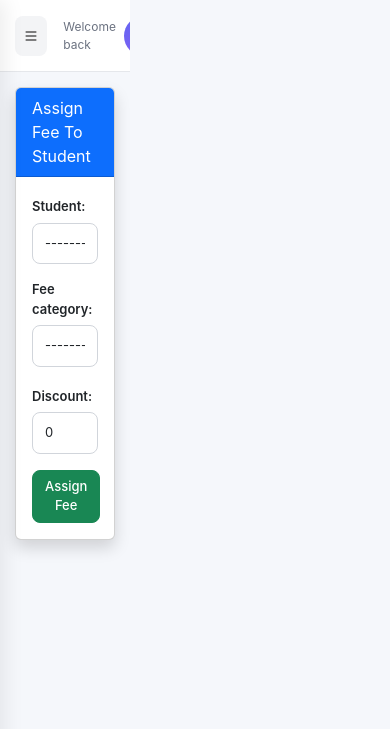
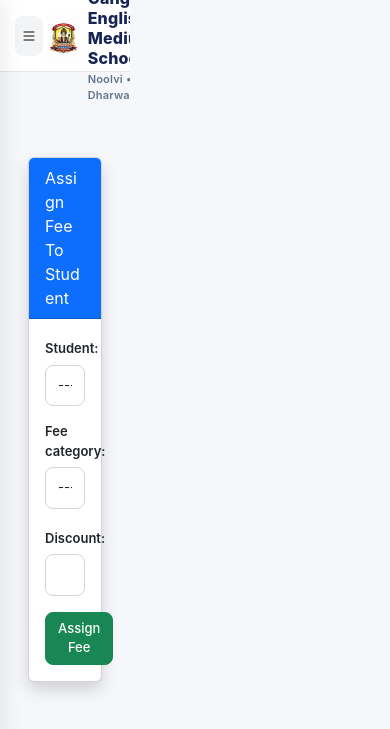
Before and after one commit to mani2000-ping747/school_management_system, a Django app: page /fees/assign/ in a window 390 px wide. Shown: the top 729 px of the page. Run offline with Django 5.2, Linux system fonts and the light colour scheme; data that the repository does not hold is empty; parts of the project's set-up code (start-up, migrations or seed data) failed here and were passed over.

Commit message:
added the logo and school name for all page

```diff
--- a/school/templates/base.html
+++ b/school/templates/base.html
@@ -1,6 +1,6 @@
 <!DOCTYPE html>
 <html lang="en">
-
+{% load static %}
 <head>
 
     <meta charset="UTF-8">
@@ -742,8 +742,7 @@
 
         .page-content {
 
-            padding: 28px;
-
+            padding: 45px 28px 28px 28px;
         }
 
 
@@ -1227,6 +1226,76 @@
         }
 
 
+
+        /* =====================================================
+        SCHOOL HEADER
+        ===================================================== */
+
+    .school-header {
+        display: flex;
+        align-items: center;
+        gap: 0;
+    }
+
+    /* Circular School Logo */
+    .school-header-logo {
+        width: 150px;
+        height: 148px;
+        padding: 2px;
+        margin-top: 30px;
+        margin-left: -15px;
+        margin-right: -5px;
+    }
+    /* School Name & Location */
+    .school-header-info {
+        display: flex;
+        flex-direction: column;
+        justify-content: center;
+        margin-left: 0;
+    }
+
+    .school-header-name {
+        font-size: 24px;
+        font-weight: 800;
+        color: #172554;
+        line-height: 1.25;
+        letter-spacing: 0.2px;
+    }
+
+    .school-header-location {
+        font-size: 14px;
+        font-weight: 600;
+        color: #64748b;
+        margin-top: 6px;
+        letter-spacing: 0.2px;
+    }
+
+
+    /* Mobile */
+    @media (max-width: 768px) {
+
+        .school-header {
+            gap: 5px;
+        }
+
+        .school-header-logo {
+            width: 55px;
+            height: 55px;
+            padding: 3px;
+            margin-top: 8px;
+            margin-right: 0;
+        }
+
+        .school-header-name {
+            font-size: 16px;
+        }
+
+        .school-header-location {
+            font-size: 11px;
+            margin-top: 3px;
+        }
+
+    }
         /* =====================================================
            ALERT
         ===================================================== */
@@ -1292,7 +1361,7 @@
 
             .page-content {
 
-                padding: 20px;
+                padding: 85px 28px 28px 28px;
 
             }
 
@@ -1328,7 +1397,7 @@
 
             .page-content {
 
-                padding: 15px;
+                padding: 85px 28px 28px 28px;
 
             }
 
@@ -1731,47 +1800,53 @@
             </button>
 
 
-            <!-- Welcome -->
-
-            <div class="welcome-text">
-
-                <small>
-                    Welcome back
-                </small>
+            <!-- School Header -->
+
+<div class="school-header">
+
+    <img
+        src="{% static 'images/school_logo.jpeg' %}"
+        alt="Shri Gangadhar English Medium High School"
+        class="school-header-logo"
+    >
+
+    <div class="school-header-info">
+
+        <div class="school-header-name">
+            Shri Gangadhar English Medium High School
+        </div>
+
+        <div class="school-header-location">
+            Noolvi • Hubli • Dist. Dharwad
+        </div>
+
+    </div>
+
+
+        <!-- User -->
+
+        <!-- <div class="user-profile">
+
+            <div class="user-avatar">
+
+                {{ request.user.username|first|upper }}
+
+            </div> -->
+
+
+            <!-- <div class="user-info">
 
                 <strong>
                     {{ request.user.username }}
                 </strong>
 
-            </div>
-
-        </div>
-
-
-        <!-- User -->
-
-        <div class="user-profile">
-
-            <div class="user-avatar">
-
-                {{ request.user.username|first|upper }}
-
-            </div>
-
-
-            <div class="user-info">
-
-                <strong>
-                    {{ request.user.username }}
-                </strong>
-
                 <small>
                     Administrator
                 </small>
 
             </div>
 
-        </div>
+        </div> -->
 
 
     </nav>
```
